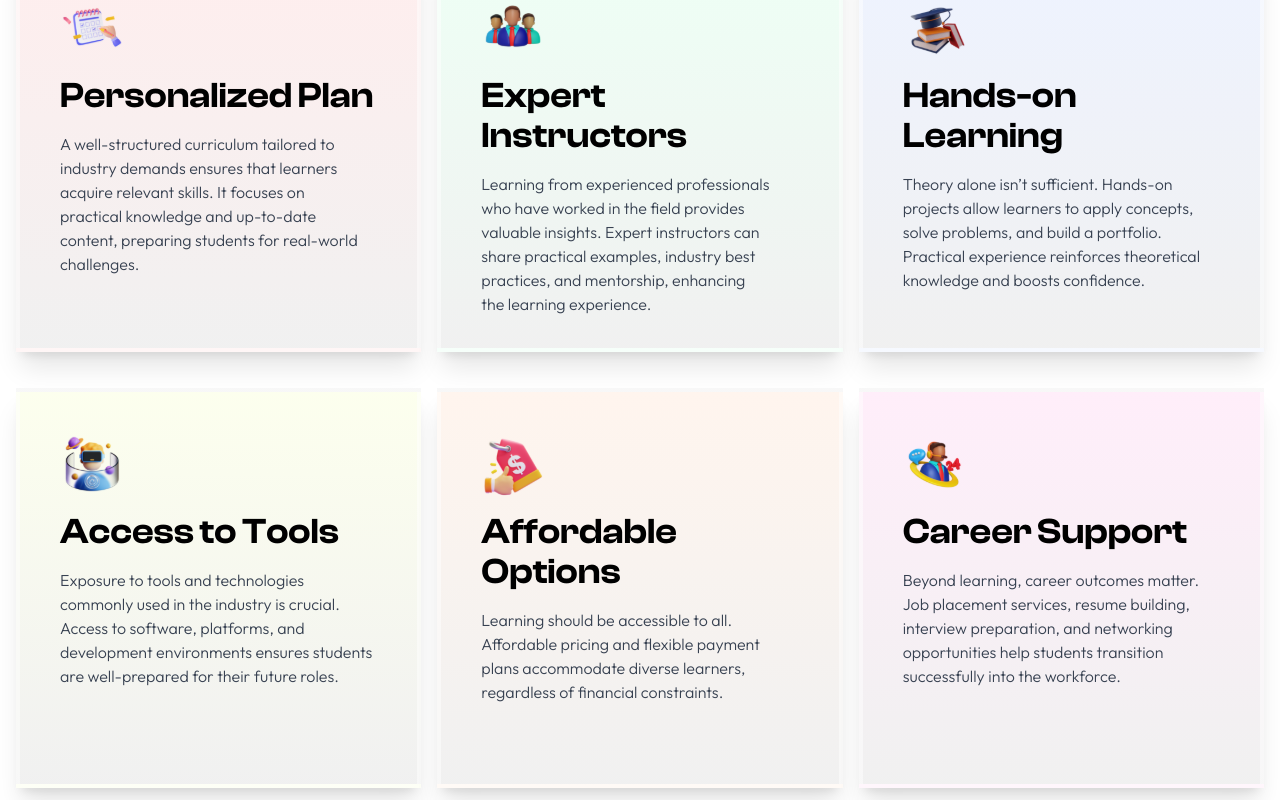
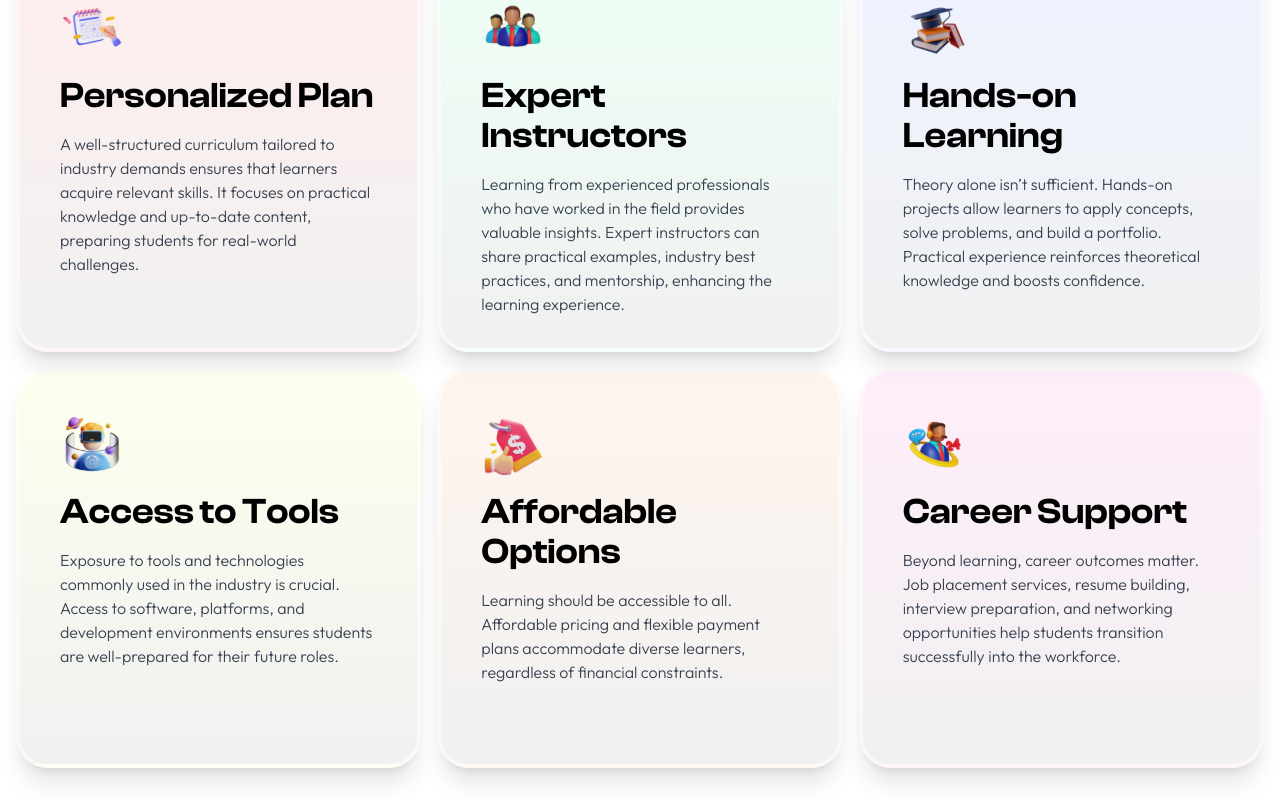
Before and after one commit to priyarajanharshini/skill-up, a React (Create React App) app: page /Whyus in a window 1280 px wide. Shown: the part 340-1140 px from the top of the page. Built offline with nearby package versions, Linux system fonts and the light colour scheme; a web font is replaced by a local one.

Commit message:
update codes

```diff
--- a/src/Component/whyus.js
+++ b/src/Component/whyus.js
@@ -16,80 +16,80 @@ function WhyUs() {
                 </label>
             </div>
 
-            <div className="grid grid-cols-1 sm:grid-cols-2 lg:grid-cols-3 gap-4 mt-20">
+            <div className="grid grid-cols-1 sm:grid-cols-2 lg:grid-cols-3 gap-4 mt-5 sm:mt-20">
                 <div className="personalized-plan border-4 border-white border-opacity-50 shadow-xl overflow-hidden
-                rounded-custom p-4 bg-gradient-to-b from-[#FFDDDD80] to-[#E2E2E280] shadow-custom h-[400px]">
+                rounded-32px p-4 bg-gradient-to-b from-[#FFDDDD80] to-[#E2E2E280] shadow-custom lg:h-400px">
                     <div className="flex flex-col gap-4 p-6 ">
                         <img src={notes} alt="Personalized Plan" className="w-16 h-16" />
                         <p className="font-semibold text-2xl sm:text-3xl lg:text-4xl leading-snug">Personalized Plan</p>
-                        <p className="font-light text-base font-outfit text-gray-700">
-                            A well-structured curriculum tailored to <br />industry demands ensures that learners<br />
-                            acquire relevant skills. It focuses on<br />
-                            practical knowledge and up-to-date<br /> content, preparing students for real-world<br /> challenges.
+                        <p className="font-light text-custom-16 font-outfit text-gray-700 pb-8">
+                            A well-structured curriculum tailored to industry demands ensures that learners
+                            acquire relevant skills. It focuses on
+                            practical knowledge and up-to-date content, preparing students for real-world challenges.
                         </p>
                     </div>
                 </div>
 
                 <div className="expert-instructors border-4 border-white shadow-xl overflow-hidden border-opacity-50
-                 rounded-custom p-4 bg-gradient-to-b from-[#DDFFEB80] to-[#E2E2E280] shadow-custom h-[400px]">
+                 rounded-32px p-4 bg-gradient-to-b from-[#DDFFEB80] to-[#E2E2E280] shadow-custom lg:h-400px">
                     <div className="flex flex-col gap-4 p-6">
                         <img src={people} alt="Expert Instructors" className="w-16 h-16" />
                         <p className="font-semibold text-2xl sm:text-3xl lg:text-4xl leading-snug">Expert Instructors</p>
-                        <p className="font-light text-base font-outfit text-gray-700">
-                            Learning from experienced professionals<br /> who have worked in the field provides <br />
-                            valuable insights. Expert instructors can <br />
-                            share practical examples, industry best<br /> practices, and mentorship, enhancing <br />
+                        <p className="font-light text-custom-16 font-outfit text-gray-700 pb-8">
+                            Learning from experienced professionals who have worked in the field provides
+                            valuable insights. Expert instructors can
+                            share practical examples, industry best practices, and mentorship, enhancing
                             the learning experience.
                         </p>
                     </div>
                 </div>
 
                 <div className="hands-on-learning border-4 border-white shadow-xl overflow-hidden border-opacity-50
-                 rounded-custom p-4 bg-gradient-to-b from-[#DDE7FF80] to-[#E2E2E280] shadow-custom h-[400px]">
+                 rounded-32px p-4 bg-gradient-to-b from-[#DDE7FF80] to-[#E2E2E280] shadow-custom lg:h-400px">
                     <div className="flex flex-col gap-4 p-6">
                         <img src={books} alt="Hands-on Learning" className="w-16 h-16" />
                         <p className="font-semibold text-2xl sm:text-3xl lg:text-4xl leading-snug">Hands-on Learning</p>
-                        <p className="font-light text-base font-outfit text-gray-700">
-                            Theory alone isn’t sufficient. Hands-on<br /> projects allow learners to apply concepts,<br />
-                            solve problems, and build a portfolio.<br /> Practical experience reinforces theoretical<br />
+                        <p className="font-light text-custom-16 font-outfit text-gray-700 pb-8">
+                            Theory alone isn’t sufficient. Hands-on projects allow learners to apply concepts,
+                            solve problems, and build a portfolio. Practical experience reinforces theoretical
                             knowledge and boosts confidence.
                         </p>
                     </div>
                 </div>
 
                 <div className="access-tools border-4 border-white shadow-xl overflow-hidden border-opacity-50
-                rounded-custom p-4 bg-gradient-to-b from-[#FAFFDD80] to-[#E2E2E280] shadow-custom h-[400px] mt-5">
+                rounded-32px p-4 bg-gradient-to-b from-[#FAFFDD80] to-[#E2E2E280] shadow-custom lg:h-400px">
                     <div className="flex flex-col gap-4 p-6">
                         <img src={tools} alt="Access to Tools" className="w-16 h-16" />
                         <p className="font-semibold text-2xl sm:text-3xl lg:text-4xl leading-snug">Access to Tools</p>
-                        <p className="font-light text-base font-outfit text-gray-700">
-                            Exposure to tools and technologies<br /> commonly used in the industry is crucial.<br />
-                            Access to software, platforms, and<br /> development environments ensures students<br />
+                        <p className="font-light text-custom-16 font-outfit text-gray-700 pb-8">
+                            Exposure to tools and technologies commonly used in the industry is crucial.
+                            Access to software, platforms, and development environments ensures students
                             are well-prepared for their future roles.
                         </p>
                     </div>
                 </div>
 
                 <div className="affordable-options border-4 border-white shadow-xl overflow-hidden border-opacity-50
-                 rounded-custom p-4 bg-gradient-to-b from-[#FFEBDD80] to-[#E2E2E280] shadow-custom h-[400px] mt-5">
+                 rounded-32px p-4 bg-gradient-to-b from-[#FFEBDD80] to-[#E2E2E280] shadow-custom lg:h-400px ">
                     <div className="flex flex-col gap-4 p-6">
                         <img src={money} alt="Affordable Options" className="w-16 h-16" />
                         <p className="font-semibold text-2xl sm:text-3xl lg:text-4xl leading-snug">Affordable Options</p>
-                        <p className="font-light text-base font-outfit text-gray-700">
-                            Learning should be accessible to all.<br /> Affordable pricing and flexible payment<br />
-                            plans accommodate diverse learners,<br /> regardless of financial constraints.
+                        <p className="font-light text-custom-16 font-outfit text-gray-700 pb-8">
+                            Learning should be accessible to all. Affordable pricing and flexible payment
+                            plans accommodate diverse learners, regardless of financial constraints.
                         </p>
                     </div>
                 </div>
 
                 <div className="career-support border-4 border-white shadow-xl overflow-hidden border-opacity-50
-                rounded-custom p-4 bg-gradient-to-b from-[#FFDDF580] to-[#E2E2E280] shadow-custom h-[400px] mt-5">
+                rounded-32px p-4 bg-gradient-to-b from-[#FFDDF580] to-[#E2E2E280] shadow-custom lg:h-400px ">
                     <div className="flex flex-col gap-4 p-6">
                         <img src={support} alt="Career Support" className="w-16 h-16 " />
                         <p className="font-semibold text-2xl sm:text-3xl lg:text-4xl leading-snug">Career Support</p>
-                        <p className="font-light text-base font-outfit text-gray-700">
-                            Beyond learning, career outcomes matter.<br /> Job placement services, resume building,<br />
-                            interview preparation, and networking <br />opportunities help students transition<br />
+                        <p className="font-light text-custom-16 font-outfit text-gray-700 pb-8">
+                            Beyond learning, career outcomes matter. Job placement services, resume building,
+                            interview preparation, and networking opportunities help students transition
                             successfully into the workforce.
                         </p>
                     </div>
--- a/tailwind.config.js
+++ b/tailwind.config.js
@@ -79,6 +79,7 @@ module.exports = {
         '172px': '172px',
         '200px': '200px',
         '230px': '230px',
+        '400px': '400px'
       },
       width: {
         '88px': '88px',
```
Also changed, not shown: src/Component/StudentSays.js (+34 -32 lines).
